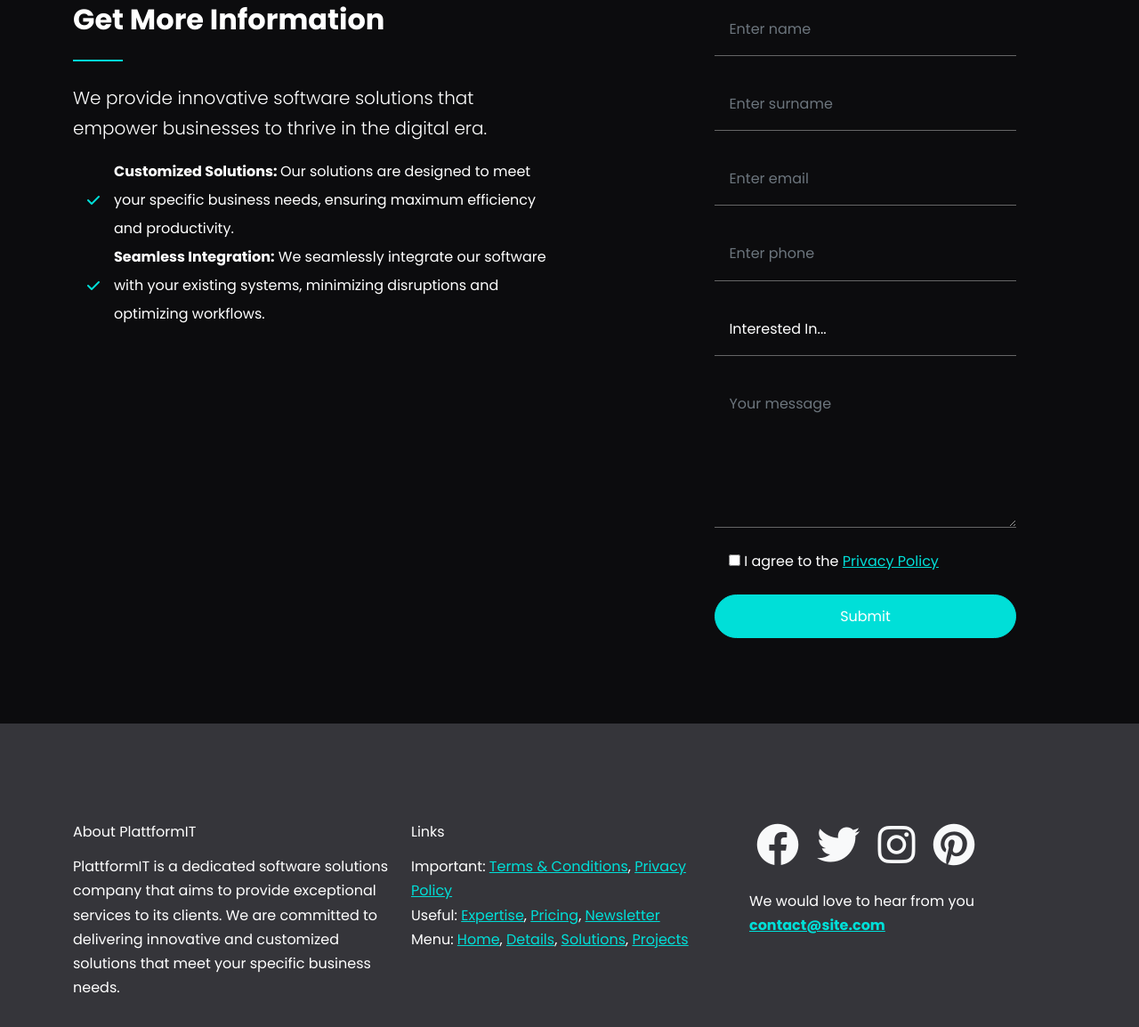
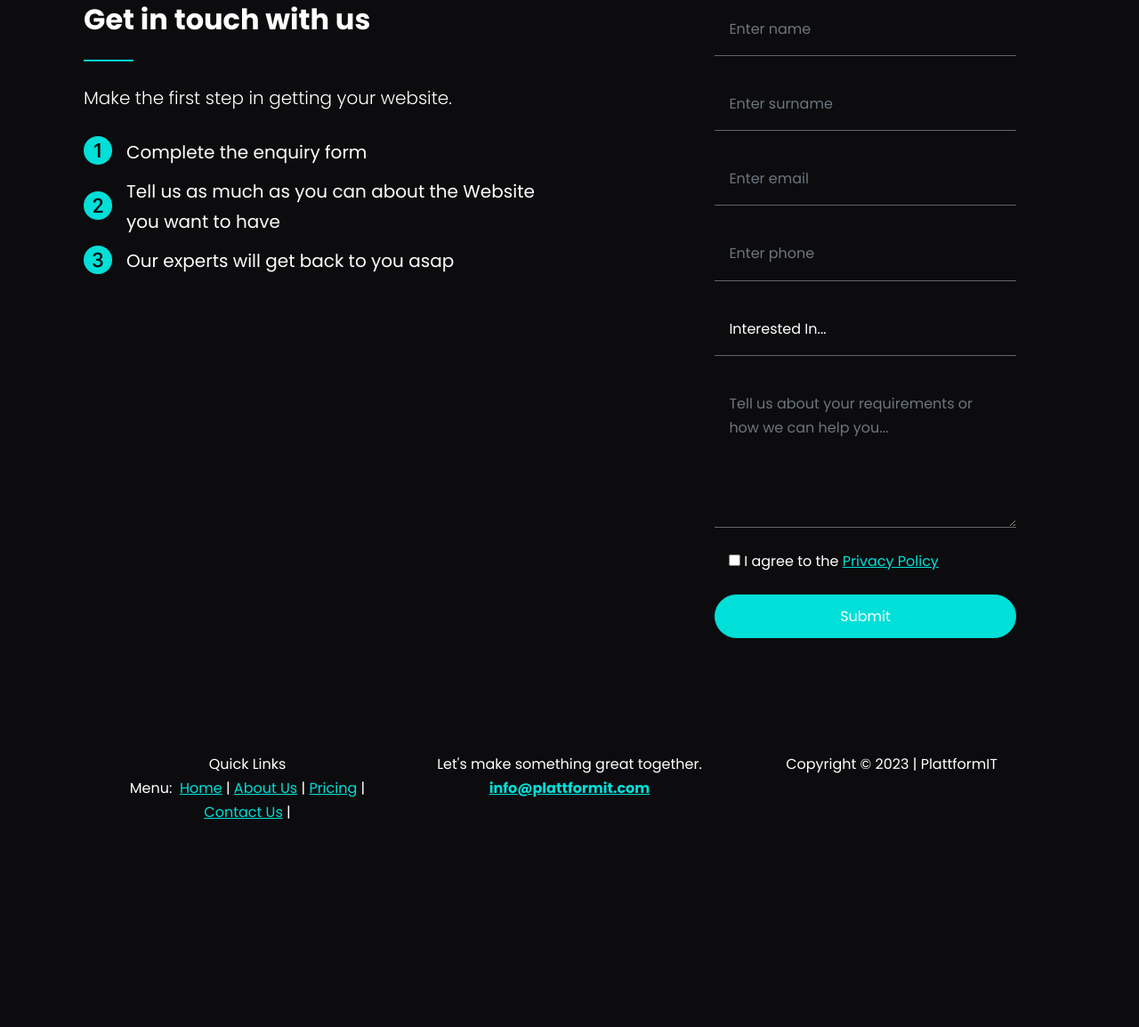
Before and after one commit to Al-Miha/it-site, a website: page contacts.html in a window 1280 px wide. Shown: the part 184-1338 px from the top of the page at 89% size. After the commit the page ends 1159 px from the top, so only its background shows below. Drawn offline with nearby package versions, Linux system fonts and the light colour scheme.

Commit message:
working commit

```diff
--- a/contacts.html
+++ b/contacts.html
@@ -12,6 +12,10 @@
     />
     <link rel="stylesheet" href="css/font-awesome.css" />
     <link rel="stylesheet" href="css/bootstrap.css" />
+    <link
+      rel="stylesheet"
+      href="https://cdn.jsdelivr.net/npm/bootstrap-icons@1.10.5/font/bootstrap-icons.css"
+    />
     <link rel="stylesheet" href="css/styles.css" />
     <link rel="icon" href="images/favicon-16x16.png" />
     <title>Welcome To PlattformIT</title>
@@ -80,29 +84,36 @@
     <section id="contact" class="contact my-6">
       <div class="container">
         <div class="row">
-          <div class="col-md-6">
-            <h2 class="fw-bold">Get More Information</h2>
+          <div class="col-md-6 px-4">
+            <h2 class="fw-bold">Get in touch with us</h2>
             <hr class="hr-heading" />
-            <p class="lead">
-              We provide innovative software solutions that empower businesses
-              to thrive in the digital era.
-            </p>
-            <ul class="list-unstyled lh-lg">
-              <li class="d-flex align-items-center">
-                <i class="fas fa-check text-primary mx-3"></i>
-                <div>
-                  <strong>Customized Solutions: </strong> Our solutions are
-                  designed to meet your specific business needs, ensuring
-                  maximum efficiency and productivity.
+            <p class="lead">Make the first step in getting your website.</p>
+            <ul class="list-unstyled mb-5">
+              <li class="d-flex align-items-center gap-2 gap-md-3">
+                <!-- <i class="fas fa-check text-primary mx-3"></i> -->
+                <i
+                  class="bi bi-1-circle-fill"
+                  style="font-size: 2rem; color: #00dfd8"
+                ></i>
+                <div class="sm-text">Complete the enquiry form</div>
+              </li>
+              <li class="d-flex align-items-center gap-2 gap-md-3">
+                <!-- <i class="fas fa-check text-primary mx-3"></i> -->
+                <i
+                  class="bi bi-2-circle-fill"
+                  style="font-size: 2rem; color: #00dfd8"
+                ></i>
+                <div class="sm-text">
+                  Tell us as much as you can about the Website you want to have
                 </div>
               </li>
-              <li class="d-flex align-items-center">
-                <i class="fas fa-check text-primary mx-3"></i>
-                <div>
-                  <strong>Seamless Integration:</strong> We seamlessly integrate
-                  our software with your existing systems, minimizing
-                  disruptions and optimizing workflows.
-                </div>
+              <li class="d-flex align-items-center gap-2 gap-md-3">
+                <!-- <i class="fas fa-check text-primary mx-3"></i> -->
+                <i
+                  class="bi bi-3-circle-fill"
+                  style="font-size: 2rem; color: #00dfd8"
+                ></i>
+                <div class="sm-text">Our experts will get back to you asap</div>
               </li>
             </ul>
           </div>
@@ -153,7 +164,7 @@
                   class="form-control w-75 bg-transparent border-top-0 border-start-0 border-end-0 rounded-0 border-muted text-white"
                   id="exampleFormControlTextarea1"
                   rows="5"
-                  placeholder="Your message"
+                  placeholder="Tell us about your requirements or how we can help you..."
                 ></textarea>
               </div>
               <div class="mb-4 form-check ms-5">
@@ -176,64 +187,56 @@
     </section>
 
     <!-- Footer -->
-    <footer class="footer bg-secondary py-6">
+    <footer class="footer py-4">
       <div class="container">
         <div class="row">
-          <div class="col-md-4 my-3">
+          <div class="col-md-4 my-2 ps-md-5">
+            <div
+              class="d-flex flex-column justify-content-center align-items-center"
+            >
+              <div class="text-center">
+                Quick Links
+                <p>
+                  Menu:&nbsp; <a href="index.html">Home</a>&nbsp;|
+                  <a href="about.html">About Us</a>&nbsp;|
+                  <!-- <a href="services.html">Services</a>&nbsp;| -->
+                  <a href="pricing.html">Pricing</a>&nbsp;|
+                  <a href="contacts.html">Contact Us</a>&nbsp;|
+                </p>
+              </div>
+            </div>
+          </div>
+          <div class="col-md-4 my-2 text-center">
+            <div
+              class="d-flex flex-column justify-content-center align-items-center"
+            >
+              Let's make something great together.
+              <a href="mailto:info@plattformit.com"
+                ><strong>info@plattformit.com</strong></a
+              >
+            </div>
+          </div>
+          <div class="col-md-4 my-2 text-center pe-md-5">
+            <p>Copyright &copy; 2023 | PlattformIT</p>
+          </div>
+          <!-- <div class="col-md-4 my-3 text-center">
+            <p>Copyright &copy; 2023 | PlattformIT</p>
+
             <h6>About PlattformIT</h6>
             <p>
-              PlattformIT is a dedicated software solutions company that aims to
-              provide exceptional services to its clients. We are committed to
-              delivering innovative and customized solutions that meet your
-              specific business needs.
+              PlattformIT is a company that specializes in creating websites and
+              e-commerce platforms. We offer a wide range of services that can
+              help businesses establish their online presence and reach their
+              target audience. With our expertise in web design and web
+              development, we can help businesses create a website that is both
+              visually appealing and user-friendly. With our e-commerce
+              solutions businesses can sell their products online and reach a
+              wider audience.
             </p>
-          </div>
-          <div class="col-md-4 my-3">
-            <h6>Links</h6>
-            <ul class="list-unstyled">
-              <li>
-                Important: <a href="#">Terms & Conditions</a>,
-                <a href="privacy.html">Privacy Policy</a>
-              </li>
-              <li>
-                Useful: <a href="index.html#expertise">Expertise</a>,
-                <a href="index.html#pricing">Pricing</a>,
-                <a href="index.html#newsletter">Newsletter</a>
-              </li>
-              <li>
-                Menu: <a href="index.html">Home</a>,
-                <a href="index.html#details">Details</a>,
-                <a href="index.html#solutions">Solutions</a>,
-                <a href="index.html#projects">Projects</a>
-              </li>
-            </ul>
-          </div>
-          <div class="col-md-4 my-3">
-            <div class="mb-4">
-              <a href="#" class="text-decoration-none">
-                <i class="fab fa-facebook fa-3x text-light mx-2"></i>
-              </a>
-              <a href="#" class="text-decoration-none">
-                <i class="fab fa-twitter fa-3x text-light mx-2"></i>
-              </a>
-              <a href="#" class="text-decoration-none">
-                <i class="fab fa-instagram fa-3x text-light mx-2"></i>
-              </a>
-              <a href="#" class="text-decoration-none">
-                <i class="fab fa-pinterest fa-3x text-light mx-2"></i>
-              </a>
-            </div>
-            <p>
-              We would love to hear from you
-              <a href="mailto:contact@site.com"
-                ><strong>contact@site.com</strong></a
-              >
-            </p>
-          </div>
+          </div> -->
         </div>
       </div>
     </footer>
-
     <script src="js/replaceme.min.js"></script>
     <script src="js/bootstrap.bundle.min.js"></script>
     <script src="js/script.js"></script>
--- a/package.json
+++ b/package.json
@@ -13,5 +13,8 @@
     "@fortawesome/fontawesome-free": "^6.4.0",
     "bootstrap": "^5.2.3",
     "sass": "^1.62.0"
+  },
+  "dependencies": {
+    "bootstrap-icons": "^1.10.5"
   }
 }
--- a/scss/styles.scss
+++ b/scss/styles.scss
@@ -58,6 +58,13 @@
   width: 24px;
 }
 
+.rotating {
+  // background: linear-gradient(to right, #7928ca, #ff0080);
+  background: linear-gradient(to right, #ef6c01, #f9cb28);
+
+  -webkit-background-clip: text;
+  -webkit-text-fill-color: transparent;
+}
 .btn-banner {
   border-radius: 5px !important;
 }
```
Also changed, not shown: index.html (+3 -1 lines), pricing.html (+42 -50 lines), css/styles.css, images/1-circle-fill.svg (added), 1 other file.
